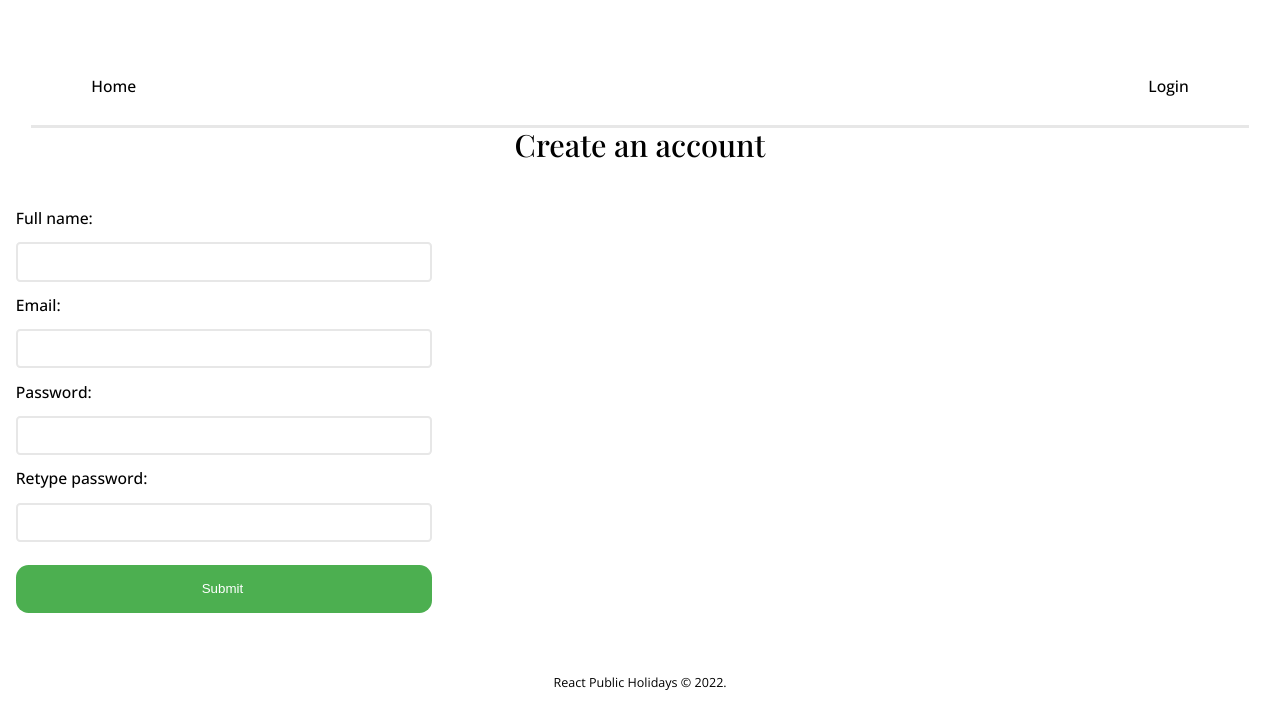
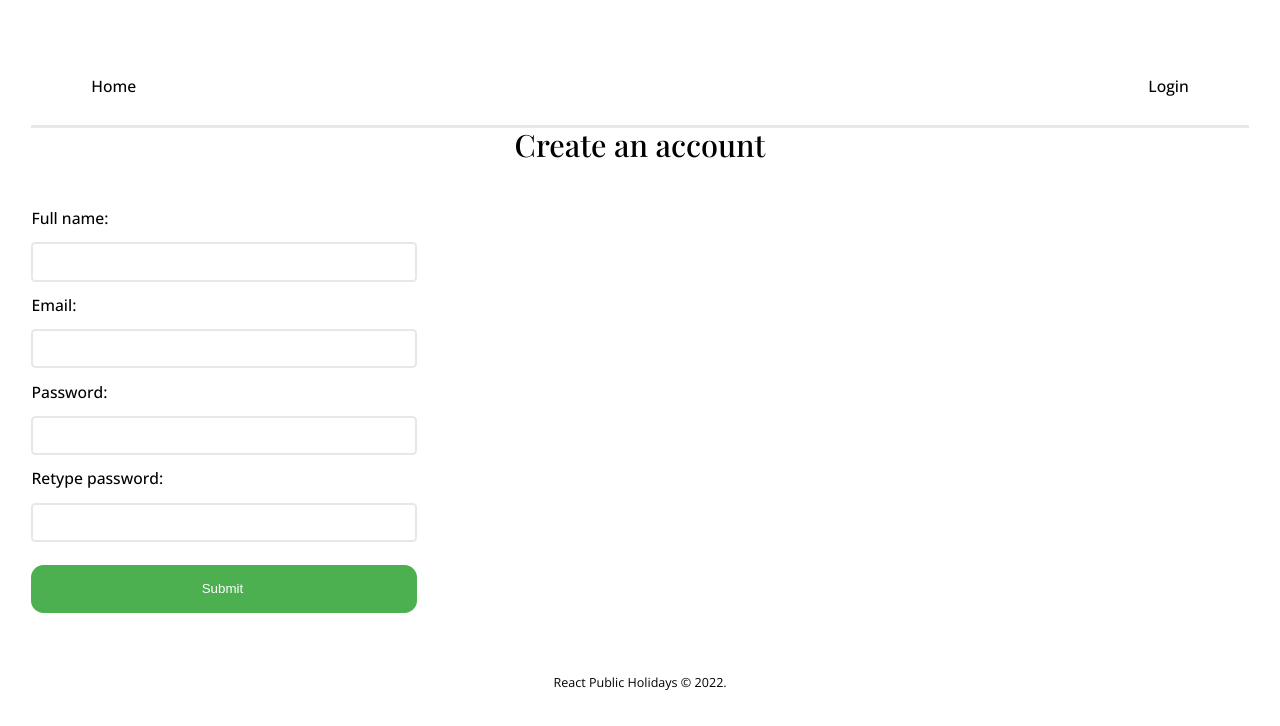
Before and after one commit to Amalitech-Public-Holiday/public-holiday-frontend, a React (Create React App) app: page /signup in a window 1280 px wide. Shown: the top 726 px of the page. Built offline with nearby package versions, Linux system fonts and the light colour scheme.

Commit message:
Remove padding top and bottom on SignupForm container

```diff
--- a/src/components/SignupForm/SignupForm.scss
+++ b/src/components/SignupForm/SignupForm.scss
@@ -1,6 +1,7 @@
 @import "../../sass/index.scss";
 
 .SignupForm {
+  padding: 0 $space-6;
 	margin-top: $space-4;
 	width: 35%;
 
```
